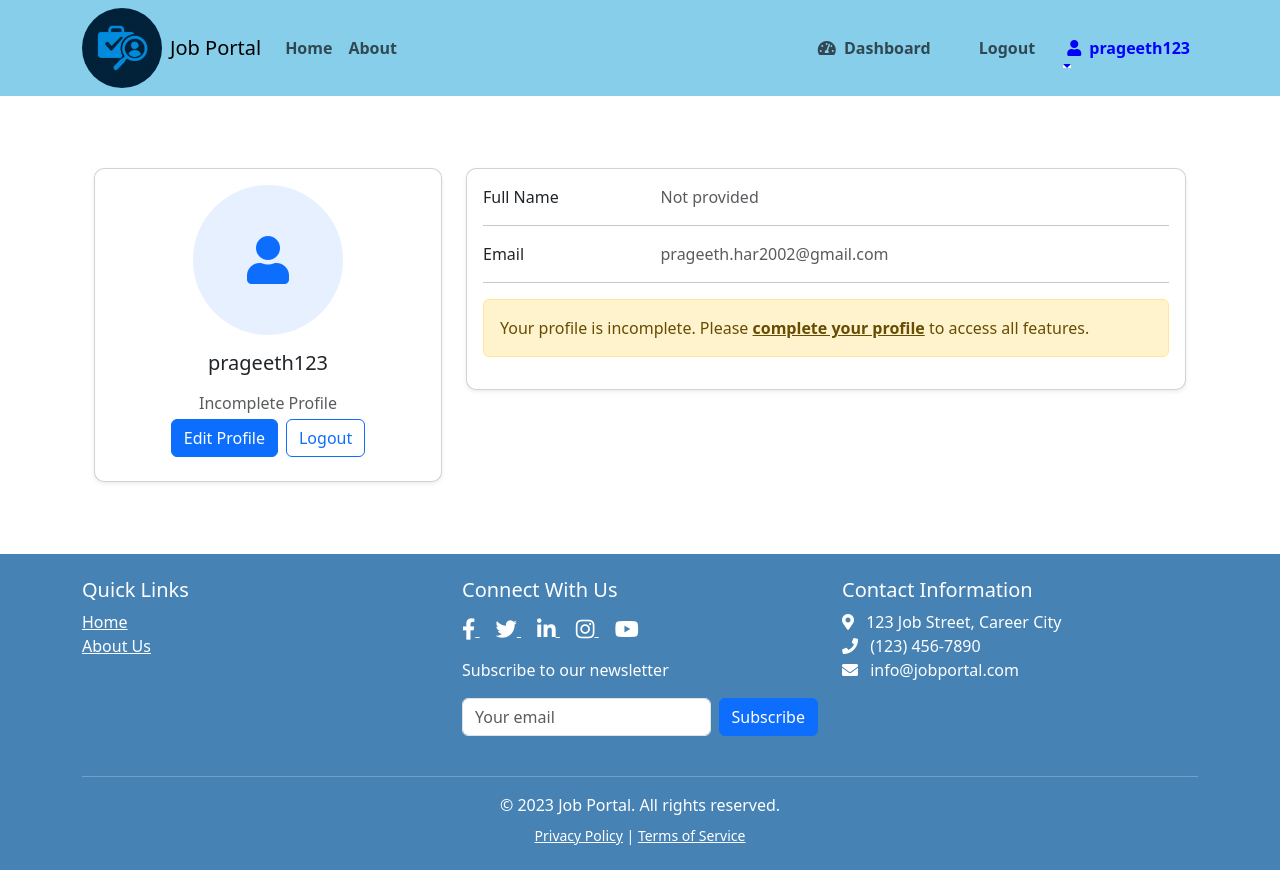
After one commit to PrageethHarshana2002/job_portal, a Django app: page /profile/ in a window 1280 px wide. The commit adds this page. Run offline with Django 5.2, Linux system fonts and the light colour scheme; a user stored in the database is signed in; data comes from the database, SQL or seed files in the repository.

Commit message:
created profile page

```diff
--- a/jobportal/jobs/templates/jobs/base.html
+++ b/jobportal/jobs/templates/jobs/base.html
@@ -157,12 +157,19 @@
                     <li class="nav-item mx-3">  <!-- Added horizontal margin here -->
                         <a class="nav-link" href="{% url 'logout' %}">Logout</a>
                     </li>
-                    <li class="nav-item">
-                        <a class="nav-link dropdown-toggle" href="#" id="navbarDropdown" role="button" data-bs-toggle="dropdown" aria-expanded="false">
+                    <li class="nav-item dropdown">
+                        <a style="color:blue;" class="nav-link dropdown-toggle" href="#" id="navbarDropdown" role="button" data-bs-toggle="dropdown" aria-expanded="false">
                             <i class="fas fa-user me-1"></i>
                             {{ user.username }}
                         </a>
-
+                        <ul class="dropdown-menu dropdown-menu-end" aria-labelledby="navbarDropdown">
+                            <li><a class="dropdown-item" href="{% url 'profile' %}"><i class="fas fa-user-circle me-1"></i> Profile</a></li>
+                            {% if not user.company and not user.jobseeker %}
+                            <li><a class="dropdown-item" href="{% url 'profile_complete' %}"><i class="fas fa-user-edit me-1"></i> Complete Profile</a></li>
+                            {% endif %}
+                            <li><hr class="dropdown-divider"></li>
+                            <li><a class="dropdown-item" href="{% url 'logout' %}"><i class="fas fa-sign-out-alt me-1"></i> Logout</a></li>
+                        </ul>
                     </li>
 
 
--- /dev/null
+++ b/jobportal/jobs/templates/jobs/profile.html
@@ -0,0 +1,131 @@
+{% extends 'jobs/base.html' %}
+{% block title %}Profile{% endblock %}
+
+{% block content %}
+<div class="container py-5">
+    <div class="row">
+        <div class="col-lg-4">
+            <div class="card mb-4 shadow-sm">
+                <div class="card-body text-center">
+                    {% if profile_type == 'company' and profile.logo %}
+                        <img src="{{ profile.logo.url }}" alt="Company Logo" class="rounded-circle img-fluid" style="width: 150px;">
+                    {% else %}
+                        <div class="bg-primary bg-opacity-10 rounded-circle d-flex align-items-center justify-content-center mx-auto" style="width: 150px; height: 150px;">
+                            <i class="fas fa-user fa-3x text-primary"></i>
+                        </div>
+                    {% endif %}
+                    <h5 class="my-3">{{ user.username }}</h5>
+                    <p class="text-muted mb-1">
+                        {% if profile_type == 'company' %}
+                            Company
+                        {% elif profile_type == 'jobseeker' %}
+                            Job Seeker
+                        {% else %}
+                            Incomplete Profile
+                        {% endif %}
+                    </p>
+                    <div class="d-flex justify-content-center mb-2">
+                        <a href="{% if profile_type == 'company' %}{% url 'edit_company_profile' %}
+                                {% elif profile_type == 'jobseeker' %}{% url 'edit_jobseeker_profile' %}
+                                {% else %}{% url 'profile_complete' %}{% endif %}"
+                           class="btn btn-primary me-2">
+                            Edit Profile
+                        </a>
+                        <a href="{% url 'logout' %}" class="btn btn-outline-primary">Logout</a>
+                    </div>
+                </div>
+            </div>
+        </div>
+        <div class="col-lg-8">
+            <div class="card mb-4 shadow-sm">
+                <div class="card-body">
+                    <div class="row">
+                        <div class="col-sm-3">
+                            <p class="mb-0">Full Name</p>
+                        </div>
+                        <div class="col-sm-9">
+                            <p class="text-muted mb-0">{{ user.get_full_name|default:"Not provided" }}</p>
+                        </div>
+                    </div>
+                    <hr>
+                    <div class="row">
+                        <div class="col-sm-3">
+                            <p class="mb-0">Email</p>
+                        </div>
+                        <div class="col-sm-9">
+                            <p class="text-muted mb-0">{{ user.email }}</p>
+                        </div>
+                    </div>
+                    <hr>
+
+                    {% if profile_type == 'company' %}
+                        <div class="row">
+                            <div class="col-sm-3">
+                                <p class="mb-0">Company Name</p>
+                            </div>
+                            <div class="col-sm-9">
+                                <p class="text-muted mb-0">{{ profile.name }}</p>
+                            </div>
+                        </div>
+                        <hr>
+                        <div class="row">
+                            <div class="col-sm-3">
+                                <p class="mb-0">Website</p>
+                            </div>
+                            <div class="col-sm-9">
+                                <p class="text-muted mb-0">{{ profile.website|default:"Not provided" }}</p>
+                            </div>
+                        </div>
+                        <hr>
+                        <div class="row">
+                            <div class="col-sm-3">
+                                <p class="mb-0">Description</p>
+                            </div>
+                            <div class="col-sm-9">
+                                <p class="text-muted mb-0">{{ profile.description|default:"Not provided" }}</p>
+                            </div>
+                        </div>
+
+                    {% elif profile_type == 'jobseeker' %}
+                        <div class="row">
+                            <div class="col-sm-3">
+                                <p class="mb-0">Skills</p>
+                            </div>
+                            <div class="col-sm-9">
+                                <p class="text-muted mb-0">{{ profile.skills|default:"Not provided" }}</p>
+                            </div>
+                        </div>
+                        <hr>
+                        <div class="row">
+                            <div class="col-sm-3">
+                                <p class="mb-0">Experience</p>
+                            </div>
+                            <div class="col-sm-9">
+                                <p class="text-muted mb-0">{{ profile.experience|default:"Not provided" }}</p>
+                            </div>
+                        </div>
+                        <hr>
+                        <div class="row">
+                            <div class="col-sm-3">
+                                <p class="mb-0">Resume</p>
+                            </div>
+                            <div class="col-sm-9">
+                                {% if profile.resume %}
+                                    <a href="{{ profile.resume.url }}" class="btn btn-sm btn-outline-primary" target="_blank">View Resume</a>
+                                {% else %}
+                                    <p class="text-muted mb-0">Not provided</p>
+                                {% endif %}
+                            </div>
+                        </div>
+
+                    {% else %}
+                        <div class="alert alert-warning">
+                            Your profile is incomplete. Please <a href="{% url 'profile_complete' %}" class="alert-link">complete your profile</a> to access all features.
+                        </div>
+                    {% endif %}
+                </div>
+            </div>
+        </div>
+    </div>
+</div>
+{% endblock %}
--- a/jobportal/jobs/urls.py
+++ b/jobportal/jobs/urls.py
@@ -18,4 +18,5 @@ urlpatterns = [
     path('application/delete/<int:application_id>/', views.delete_application, name='delete_application'),
     path('job/edit/<int:job_id>/', views.edit_job, name='edit_job'),
     path('about/', views.about, name='about'),
+    path('profile/', views.profile, name='profile'),
 ]
--- a/jobportal/jobs/views.py
+++ b/jobportal/jobs/views.py
@@ -233,3 +233,16 @@ def edit_job(request, job_id):
 
 def about(request):
     return render(request, 'jobs/about.html', )
+
+@login_required
+def profile(request):
+    context = {}
+
+    if hasattr(request.user, 'company'):
+        context['profile_type'] = 'company'
+        context['profile'] = request.user.company
+    elif hasattr(request.user, 'jobseeker'):
+        context['profile_type'] = 'jobseeker'
+        context['profile'] = request.user.jobseeker
+
+    return render(request, 'jobs/profile.html', context)
```
